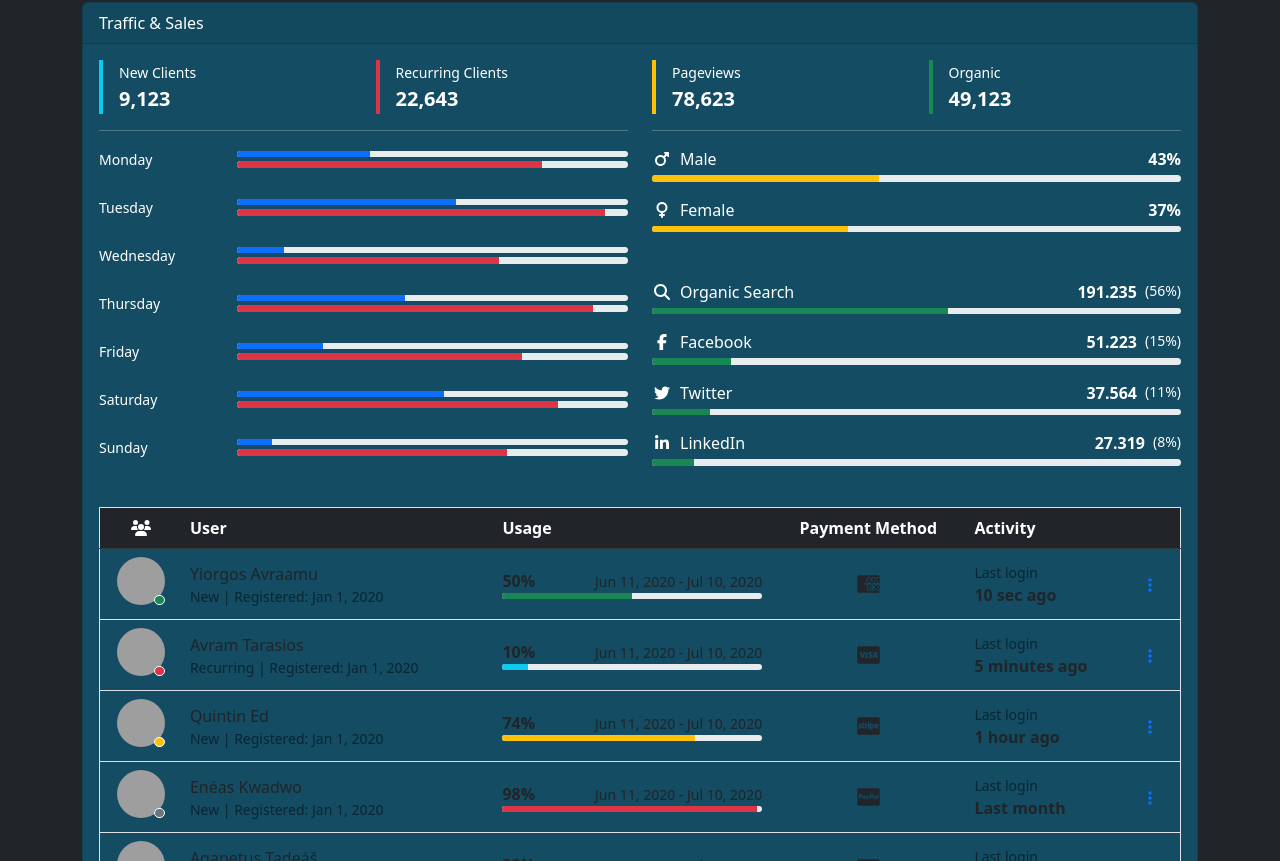
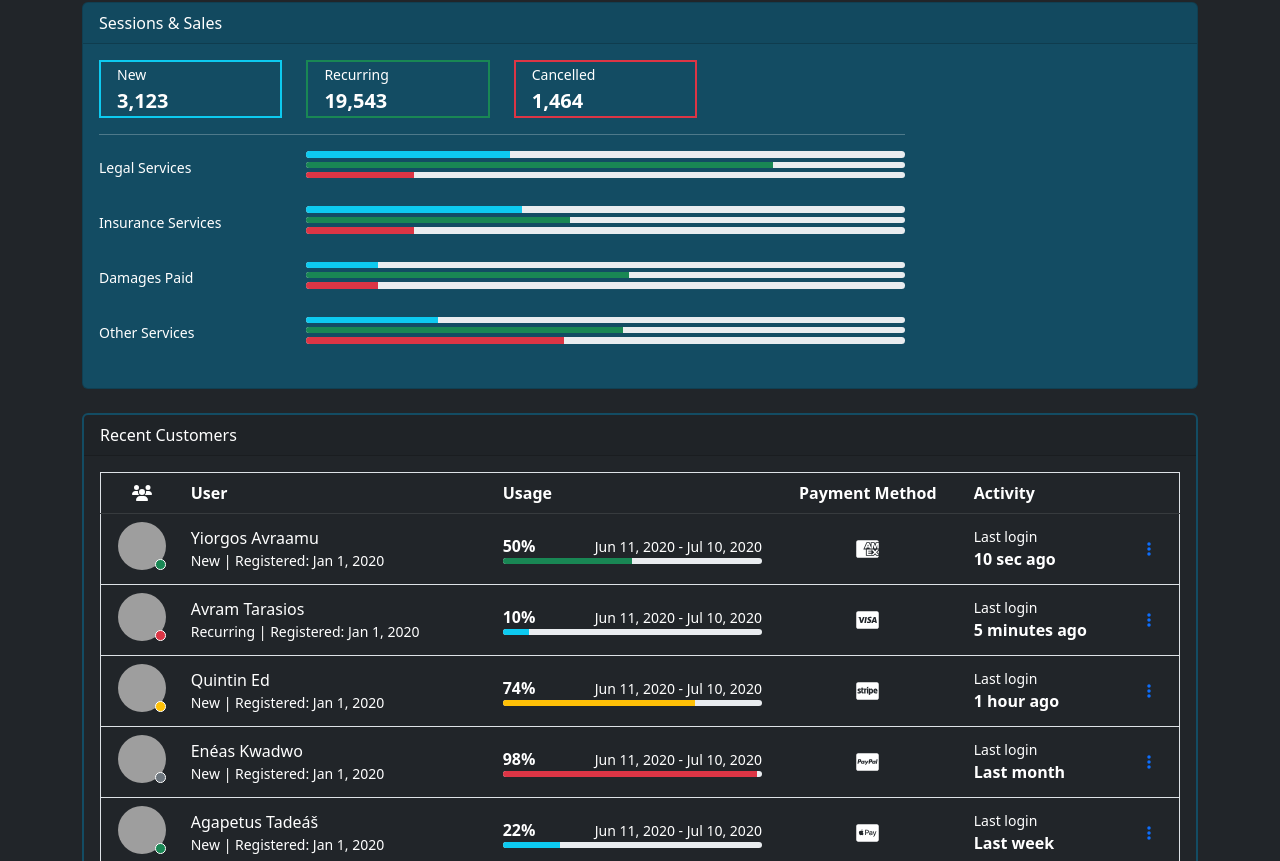
Before and after one commit to dariadia/dashboard-sample, a Next.js app: page / in a window 1280 px wide. Shown: the part 879-1740 px from the top of the page. Built offline with nearby package versions, Linux system fonts and the light colour scheme; grey boxes are pictures that could not be loaded.

Commit message:
style index graph

```diff
--- a/src/pages/customer/[id].tsx
+++ b/src/pages/customer/[id].tsx
@@ -43,6 +43,7 @@ export default function CustomerPage() {
             </td>
           ) : (
             <>
+              <td><img src={data.avatar} alt={data.last_name} /></td>
               <td>{data.first_name} {data.last_name}</td>
               <td>{data.email}</td>
               <td>{data.gender}</td>
--- a/src/pages/index.tsx
+++ b/src/pages/index.tsx
@@ -130,7 +130,7 @@ const GraphSet: React.FC = () => (<div
 const Home: NextPage = () => {
   const [shownSet, switchSet] = useState("one")
 
-  return (  <AdminLayout>
+  return (<AdminLayout>
     <div className="row">
       <div className="col-sm-6 col-lg-3">
         <Card bg="primary" text="white" className="mb-4">
@@ -562,26 +562,34 @@ const Home: NextPage = () => {
       <div className="col-md-12">
         <Card className="mb-4 bg-complementary text-white">
           <Card.Header>
-            Traffic &amp; Sales
+            Sessions &amp; Sales
           </Card.Header>
           <Card.Body>
             <div className="row">
-              <div className="col-sm-6">
+              <div className="col-9">
                 <div className="row">
-                  <div className="col-6">
-                    <div className="border-start border-4 border-info px-3 mb-3">
+                  <div className="col-3">
+                    <div className="border border-2 border-info px-3 mb-3">
                       <small>
-                        New Clients
+                        New
                       </small>
-                      <div className="fs-5 fw-semibold">9,123</div>
+                      <div className="fs-5 fw-semibold">3,123</div>
                     </div>
                   </div>
-                  <div className="col-6">
-                    <div className="border-start border-4 border-danger px-3 mb-3">
+                  <div className="col-3">
+                    <div className="border border-2 border-success px-3 mb-3">
                       <small>
-                        Recurring Clients
+                        Recurring
                       </small>
-                      <div className="fs-5 fw-semibold">22,643</div>
+                      <div className="fs-5 fw-semibold">19,543</div>
+                    </div>
+                  </div>
+                  <div className="col-3">
+                    <div className="border border-2 border-danger px-3 mb-3">
+                      <small>
+                        Cancelled
+                      </small>
+                      <div className="fs-5 fw-semibold">1,464</div>
                     </div>
                   </div>
                 </div>
@@ -589,270 +597,110 @@ const Home: NextPage = () => {
                 <div className="row mb-4 align-items-center">
                   <div className="col-3">
                     <span className="small">
-                      Monday
+                      Legal Services
                     </span>
                   </div>
                   <div className="col">
                     <ProgressBar
                       className="progress-thin mb-1"
-                      variant="primary"
+                      variant="info"
                       now={34}
                     />
                     <ProgressBar
-                      className="progress-thin"
+                      className="progress-thin mb-1"
+                      variant="success"
+                      now={78}
+                    />
+                    <ProgressBar
+                      className="progress-thin mb-1"
                       variant="danger"
-                      now={78}
+                      now={18}
                     />
                   </div>
                 </div>
-
                 <div className="row mb-4 align-items-center">
                   <div className="col-3">
                     <span className="small">
-                      Tuesday
+                      Insurance Services
                     </span>
                   </div>
                   <div className="col">
                     <ProgressBar
                       className="progress-thin mb-1"
-                      variant="primary"
-                      now={56}
+                      variant="info"
+                      now={36}
                     />
                     <ProgressBar
-                      className="progress-thin"
+                      className="progress-thin mb-1"
+                      variant="success"
+                      now={44}
+                    />
+                    <ProgressBar
+                      className="progress-thin mb-1"
                       variant="danger"
-                      now={94}
+                      now={18}
                     />
                   </div>
                 </div>
-
                 <div className="row mb-4 align-items-center">
                   <div className="col-3">
                     <span className="small">
-                      Wednesday
+                      Damages Paid
                     </span>
                   </div>
                   <div className="col">
                     <ProgressBar
                       className="progress-thin mb-1"
-                      variant="primary"
+                      variant="info"
                       now={12}
                     />
                     <ProgressBar
-                      className="progress-thin"
+                      className="progress-thin mb-1"
+                      variant="success"
+                      now={54}
+                    />
+                    <ProgressBar
+                      className="progress-thin mb-1"
                       variant="danger"
-                      now={67}
+                      now={12}
                     />
                   </div>
                 </div>
-
                 <div className="row mb-4 align-items-center">
                   <div className="col-3">
                     <span className="small">
-                      Thursday
+                      Other Services
                     </span>
                   </div>
                   <div className="col">
                     <ProgressBar
                       className="progress-thin mb-1"
-                      variant="primary"
-                      now={43}
-                    />
-                    <ProgressBar
-                      className="progress-thin"
-                      variant="danger"
-                      now={91}
-                    />
-                  </div>
-                </div>
-
-                <div className="row mb-4 align-items-center">
-                  <div className="col-3">
-                    <span className="small">
-                      Friday
-                    </span>
-                  </div>
-                  <div className="col">
-                    <ProgressBar
-                      className="progress-thin mb-1"
-                      variant="primary"
+                      variant="info"
                       now={22}
                     />
                     <ProgressBar
-                      className="progress-thin"
-                      variant="danger"
-                      now={73}
-                    />
-                  </div>
-                </div>
-
-                <div className="row mb-4 align-items-center">
-                  <div className="col-3">
-                    <span className="small">
-                      Saturday
-                    </span>
-                  </div>
-                  <div className="col">
-                    <ProgressBar
                       className="progress-thin mb-1"
-                      variant="primary"
+                      variant="success"
                       now={53}
                     />
                     <ProgressBar
-                      className="progress-thin"
+                      className="progress-thin mb-1"
                       variant="danger"
-                      now={82}
-                    />
-                  </div>
-                </div>
-
-                <div className="row mb-4 align-items-center">
-                  <div className="col-3">
-                    <span className="small">
-                      Sunday
-                    </span>
-                  </div>
-                  <div className="col">
-                    <ProgressBar
-                      className="progress-thin mb-1"
-                      variant="primary"
-                      now={9}
-                    />
-                    <ProgressBar
-                      className="progress-thin"
-                      variant="danger"
-                      now={69}
+                      now={43}
                     />
                   </div>
                 </div>
               </div>
-
-              <div className="col-sm-6">
-                <div className="row">
-                  <div className="col-6">
-                    <div className="border-start border-4 border-warning px-3 mb-3">
-                      <small >
-                        Pageviews
-                      </small>
-                      <div className="fs-5 fw-semibold">78,623</div>
-                    </div>
-                  </div>
-
-                  <div className="col-6">
-                    <div className="border-start border-4 border-success px-3 mb-3">
-                      <small >
-                        Organic
-                      </small>
-                      <div className="fs-5 fw-semibold">49,123</div>
-                    </div>
-                  </div>
-
-                </div>
-
-                <hr className="mt-0" />
-
-                <div className="mb-5">
-                  <div className="mb-3">
-                    <div className="d-flex mb-1">
-                      <div>
-                        <FontAwesomeIcon className="me-2" icon={faMars} fixedWidth />
-                        Male
-                      </div>
-                      <div className="ms-auto fw-semibold">43%</div>
-                    </div>
-                    <ProgressBar
-                      className="progress-thin"
-                      variant="warning"
-                      now={43}
-                    />
-                  </div>
-
-                  <div className="mb-3">
-                    <div className="d-flex mb-1">
-                      <div>
-                        <FontAwesomeIcon className="me-2" icon={faVenus} fixedWidth />
-                        Female
-                      </div>
-                      <div className="ms-auto fw-semibold">37%</div>
-                    </div>
-                    <ProgressBar
-                      className="progress-thin"
-                      variant="warning"
-                      now={37}
-                    />
-                  </div>
-                </div>
-
-                <div className="mb-3">
-                  <div className="d-flex mb-1">
-                    <div>
-                      <FontAwesomeIcon className="me-2" icon={faSearch} fixedWidth />
-                      Organic Search
-                    </div>
-                    <div className="ms-auto fw-semibold me-2">191.235</div>
-                    <div className="small">(56%)</div>
-                  </div>
-                  <ProgressBar
-                    className="progress-thin"
-                    variant="success"
-                    now={56}
-                  />
-                </div>
-
-                <div className="mb-3">
-                  <div className="d-flex mb-1">
-                    <div>
-                      <FontAwesomeIcon className="me-2" icon={faFacebookF} fixedWidth />
-                      Facebook
-                    </div>
-                    <div className="ms-auto fw-semibold me-2">51.223</div>
-                    <div className="small">(15%)</div>
-                  </div>
-                  <ProgressBar
-                    className="progress-thin"
-                    variant="success"
-                    now={15}
-                  />
-                </div>
-
-                <div className="mb-3">
-                  <div className="d-flex mb-1">
-                    <div>
-                      <FontAwesomeIcon className="me-2" icon={faTwitter} fixedWidth />
-                      Twitter
-                    </div>
-                    <div className="ms-auto fw-semibold me-2">37.564</div>
-                    <div className="small">(11%)</div>
-                  </div>
-                  <ProgressBar
-                    className="progress-thin"
-                    variant="success"
-                    now={11}
-                  />
-                </div>
-
-                <div className="mb-3">
-                  <div className="d-flex mb-1">
-                    <div>
-                      <FontAwesomeIcon className="me-2" icon={faLinkedinIn} fixedWidth />
-                      LinkedIn
-                    </div>
-                    <div className="ms-auto fw-semibold me-2">27.319</div>
-                    <div className="small">(8%)</div>
-                  </div>
-                  <ProgressBar
-                    className="progress-thin"
-                    variant="success"
-                    now={8}
-                  />
-                </div>
-              </div>
             </div>
-
-            <br />
-
+          </Card.Body>
+        </Card>
+        <Card className="mb-4 bg-dark card-with-border text-white">
+          <Card.Header>
+            Recent Customers
+          </Card.Header>
+          <Card.Body>
             <div className="table-responsive">
-              <table className="table border mb-0">
+              <table className="table table-dark border mb-0">
                 <thead className="table-dark fw-semibold">
                   <tr className="align-middle">
                     <th className="text-center">
@@ -870,7 +718,7 @@ const Home: NextPage = () => {
                     <td className="text-center">
                       <div className="avatar avatar-md d-inline-flex position-relative">
                         <Image
-                                  fill
+                          fill
                           className="rounded-circle"
                           src={PERSONS[1]}
                           alt="user@email.com"
@@ -882,7 +730,7 @@ const Home: NextPage = () => {
                     </td>
                     <td>
                       <div>Yiorgos Avraamu</div>
-                      <div className="small text-black-50">
+                      <div className="small">
                         <span>New</span>
                         {' '}
                         | Registered: Jan 1, 2020
@@ -905,7 +753,7 @@ const Home: NextPage = () => {
                       <FontAwesomeIcon icon={faCcAmex} size="lg" fixedWidth />
                     </td>
                     <td>
-                      <div className="small text-black-50">Last login</div>
+                      <div className="small">Last login</div>
                       <div className="fw-semibold">10 sec ago</div>
                     </td>
                     <td>
@@ -936,7 +784,7 @@ const Home: NextPage = () => {
                     <td className="text-center">
                       <div className="avatar avatar-md d-inline-flex position-relative">
                         <Image
-                                   fill
+                          fill
                           className="rounded-circle"
                           src={PERSONS[0]}
                           alt="user@email.com"
@@ -948,7 +796,7 @@ const Home: NextPage = () => {
                     </td>
                     <td>
                       <div>Avram Tarasios</div>
-                      <div className="small text-black-50">
+                      <div className="small">
                         <span>Recurring</span>
                         {' '}
                         | Registered: Jan 1, 2020
@@ -971,7 +819,7 @@ const Home: NextPage = () => {
                       <FontAwesomeIcon icon={faCcVisa} size="lg" fixedWidth />
                     </td>
                     <td>
-                      <div className="small text-black-50">Last login</div>
+                      <div className="small">Last login</div>
                       <div className="fw-semibold">5 minutes ago</div>
                     </td>
                     <td>
@@ -1013,7 +861,7 @@ const Home: NextPage = () => {
                     </td>
                     <td>
                       <div>Quintin Ed</div>
-                      <div className="small text-black-50">
+                      <div className="small">
                         <span>New</span>
                         {' '}
                         | Registered: Jan 1, 2020
@@ -1036,7 +884,7 @@ const Home: NextPage = () => {
                       <FontAwesomeIcon icon={faCcStripe} size="lg" fixedWidth />
                     </td>
                     <td>
-                      <div className="small text-black-50">Last login</div>
+                      <div className="small">Last login</div>
                       <div className="fw-semibold">1 hour ago</div>
                     </td>
                     <td>
@@ -1067,7 +915,7 @@ const Home: NextPage = () => {
                     <td className="text-center">
                       <div className="avatar avatar-md d-inline-flex position-relative">
                         <Image
-                                     fill
+                          fill
                           className="rounded-circle"
                           src={PERSONS[4]}
                           alt="user@email.com"
@@ -1079,7 +927,7 @@ const Home: NextPage = () => {
                     </td>
                     <td>
                       <div>Enéas Kwadwo</div>
-                      <div className="small text-black-50">
+                      <div className="small">
                         <span>New</span>
                         {' '}
                         | Registered: Jan 1, 2020
@@ -1102,7 +950,7 @@ const Home: NextPage = () => {
                       <FontAwesomeIcon icon={faCcPaypal} size="lg" fixedWidth />
                     </td>
                     <td>
-                      <div className="small text-black-50">Last login</div>
+                      <div className="small">Last login</div>
                       <div className="fw-semibold">Last month</div>
                     </td>
                     <td>
@@ -1133,7 +981,7 @@ const Home: NextPage = () => {
                     <td className="text-center">
                       <div className="avatar avatar-md d-inline-flex position-relative">
                         <Image
-                                       fill
+                          fill
                           className="rounded-circle"
                           src={PERSONS[3]}
                           alt="user@email.com"
@@ -1145,7 +993,7 @@ const Home: NextPage = () => {
                     </td>
                     <td>
                       <div>Agapetus Tadeáš</div>
-                      <div className="small text-black-50">
+                      <div className="small">
                         <span>New</span>
                         {' '}
                         | Registered: Jan 1, 2020
@@ -1168,7 +1016,7 @@ const Home: NextPage = () => {
                       <FontAwesomeIcon icon={faCcApplePay} size="lg" fixedWidth />
                     </td>
                     <td>
-                      <div className="small text-black-50">Last login</div>
+                      <div className="small">Last login</div>
                       <div className="fw-semibold">Last week</div>
                     </td>
                     <td>
@@ -1199,7 +1047,7 @@ const Home: NextPage = () => {
                     <td className="text-center">
                       <div className="avatar avatar-md d-inline-flex position-relative">
                         <Image
-                                      fill
+                          fill
                           className="rounded-circle"
                           src={PERSONS[5]}
                           alt="user@email.com"
@@ -1211,7 +1059,7 @@ const Home: NextPage = () => {
                     </td>
                     <td>
                       <div>Friderik Dávid</div>
-                      <div className="small text-black-50">
+                      <div className="small">
                         <span>New</span>
                         {' '}
                         | Registered: Jan 1, 2020
@@ -1234,7 +1082,7 @@ const Home: NextPage = () => {
                       <FontAwesomeIcon icon={faCcAmex} size="lg" fixedWidth />
                     </td>
                     <td>
-                      <div className="small text-black-50">Last login</div>
+                      <div className="small">Last login</div>
                       <div className="fw-semibold">Yesterday</div>
                     </td>
                     <td>
@@ -1263,8 +1111,7 @@ const Home: NextPage = () => {
                   </tr>
                 </tbody>
               </table>
-            </div>
-          </Card.Body>
+            </div></Card.Body>
         </Card>
       </div>
     </div>
```
